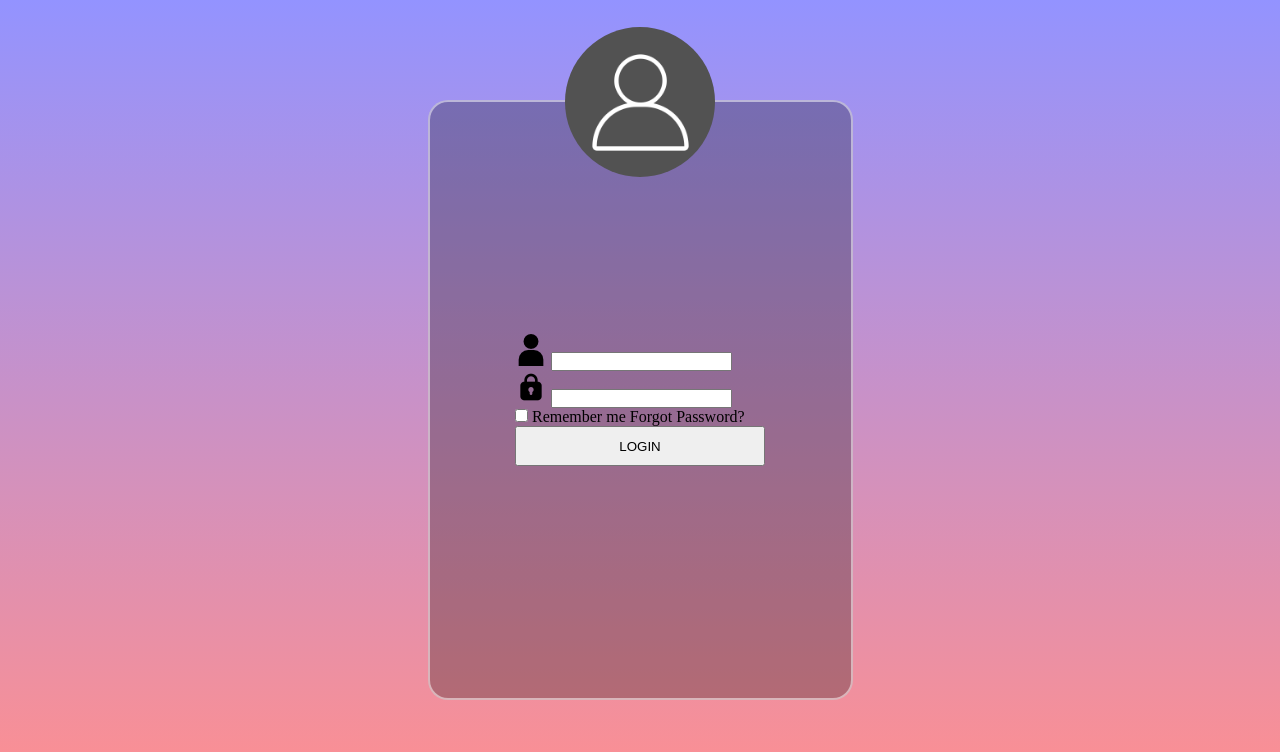
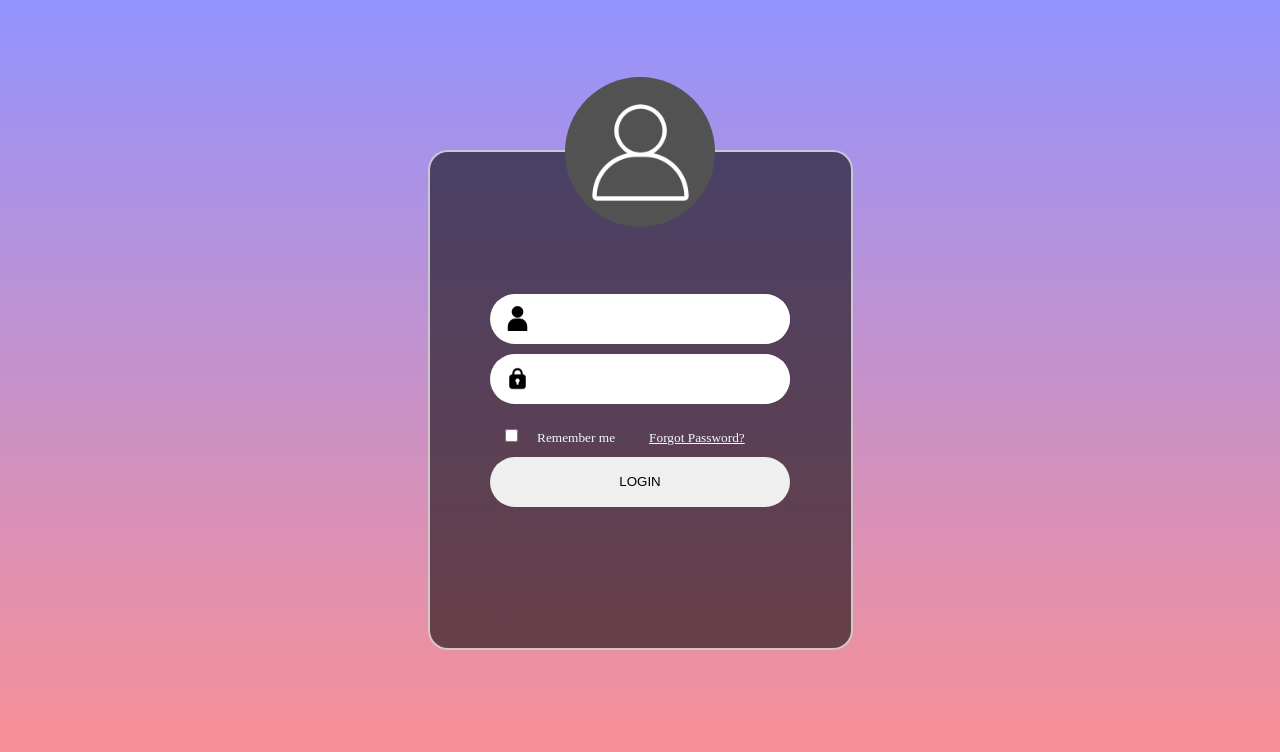
Before and after one commit to portifolio-html/login, a plain HTML site: page index.html in a window 1280 px wide. Drawn offline with Linux system fonts and the light colour scheme.

Commit message:
atializar

```diff
--- a/index.html
+++ b/index.html
@@ -10,18 +10,18 @@
     <main id="tela-login">
         <div id="container">
             <div id="campos">
-                <div id="user">
+                <div class="campos" id="user-div">
                     <img src="_img/user.png" alt="">
                     <input type="text" name="user" id="iuser">
                 </div>
-                <div>
+                <div class="campos" id="pass-div">
                     <img src="_img/password.png" alt="">
                     <input type="password" name="pass" id="ipass">
                 </div>
             </div>
             <input type="checkbox" name="remember" id="iremember">
-            <label for="iremember">Remember me</label>
-            <span>Forgot Password?</span>
+            <label style="color: aliceblue;font-size: 10pt;" for="iremember">Remember me</label>
+            <a style="color: aliceblue; font-size: 10pt; margin-left: 30px;" href=""><span>Forgot Password?</span></a>
             <div id="button_cont">
                 <input id="buttom" type="submit" value="LOGIN">
             </div>
--- a/style.css
+++ b/style.css
@@ -40,16 +40,54 @@ main#tela-login
     display: flex;
     position: relative;
     width: 425px;
-    height: 600px;
-    background: rgba(0, 0, 0, 0.26);
-    border: 2px solid rgba(255, 255, 255, 0.5);
+    height: 500px;
+    background: rgba(0, 0, 0, 0.56);
+    border: 2px solid rgba(255, 255, 255, 0.7);
     justify-content: center;
     align-items: center;
     border-radius: 20px;
 }
 
+.campos
+{
+    display: flex;
+    width: 300px;
+    height: 50px;
+    background: rgb(255, 255, 255);
+    margin-bottom: 10px;
+    align-items: center;
+    justify-content: end;
+    border-radius: 50px;
+    box-sizing: border-box;
+    overflow: hidden;
+}
+
 #buttom
 {
+    width: 300px;
+    height: 50px;
+    border-radius: 50px;
+    border: 0px;
+}
+
+img
+{
+    width: 25px;
+    margin: 0px 10px;
+}
+
+#ipass, #iuser
+{
     width: 250px;
-    height: 40px;
+    height: 50px;
+    position: relative;
+    direction: ltr;
+    border: 0px;
+    border-radius: 50px;
+    font-size: 18pt;
 }
+
+#container > input
+{
+    margin: 15px 15px;
+}
```
